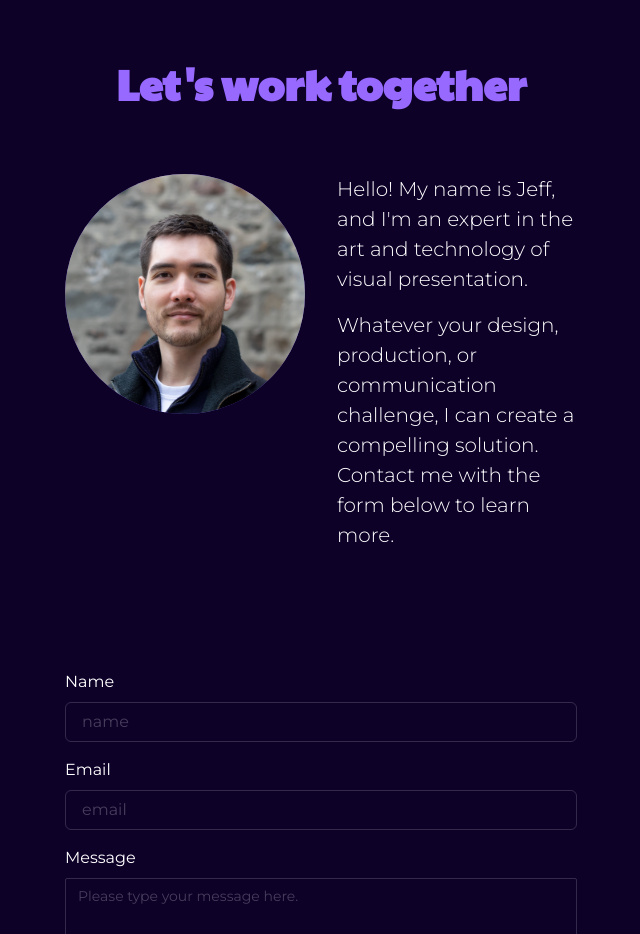
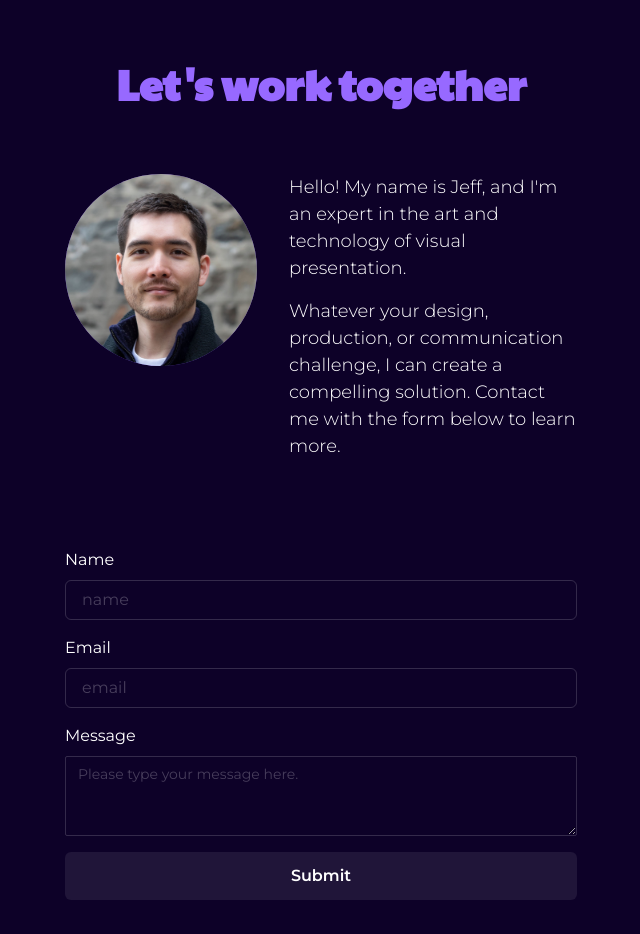
Before and after one commit to JeffMusgrave/designgenius-nextjs-2021, a Next.js app: page / in a window 1280 px wide. Shown: the part 6740-7674 px from the top of the page, without its empty margins (319-959 px from the left). Built offline with nearby package versions, Linux system fonts and the light colour scheme.

Commit message:
adjusted profile. added new pic.

```diff
--- a/components/Contact/Contact.js
+++ b/components/Contact/Contact.js
@@ -27,45 +27,51 @@ export default function ContactComponent(props) {
           >
             Let's work together
           </Heading>
+          <Profile />
+          <ContactForm />
+        </VStack>
+      </ContentConstrainer>
+    </FullSectionComponent>
+  );
+}
+
+function Profile() {
+  return (
     <Stack
       direction={{ base: "column", xl: "row" }}
       spacing="2rem"
       pt="2.5rem"
-            pb="7rem"
+      pb="5rem"
       align="stretch"
     >
       <Box
         m="0 auto"
         borderRadius="full"
-              minW="15rem"
-              maxW="15rem"
-              minH="15rem"
-              maxH="15rem"
+        minW="12rem"
+        maxW="12rem"
+        minH="12rem"
+        maxH="12rem"
         overflow="hidden"
         pos="relative"
         backgroundColor="prince.500"
       >
         <Image
           layout="fill"
-                src="/images/site/jeff-musgrave-1200.jpg"
+          src="/images/site/jeff-musgrave-960.jpg"
           alt="photo of Jeff Musgrave"
         />
       </Box>
       <VStack spacing="1rem">
-              <Text fontSize="xl" fontWeight="300">
-                Hello! My name is Jeff, and I'm an expert in the art and
-                technology of visual presentation.
+        <Text fontSize="lg" fontWeight="300">
+          Hello! My name is Jeff, and I'm an expert in the art and technology of
+          visual presentation.
         </Text>
-              <Text fontSize="xl" fontWeight="300">
-                Whatever your design, production, or communication challenge, I
-                can create a compelling solution. Contact me with the form below
-                to learn more.
+        <Text fontSize="lg" fontWeight="300">
+          Whatever your design, production, or communication challenge, I can
+          create a compelling solution. Contact me with the form below to learn
+          more.
         </Text>
       </VStack>
     </Stack>
-          <ContactForm />
-        </VStack>
-      </ContentConstrainer>
-    </FullSectionComponent>
   );
 }
```
Also changed, not shown: public/images/site/jeff-musgrave-1200.jpg (deleted), public/images/site/jeff-musgrave-960.jpg (added). Lines whose indentation alone changed are shown as unchanged.
